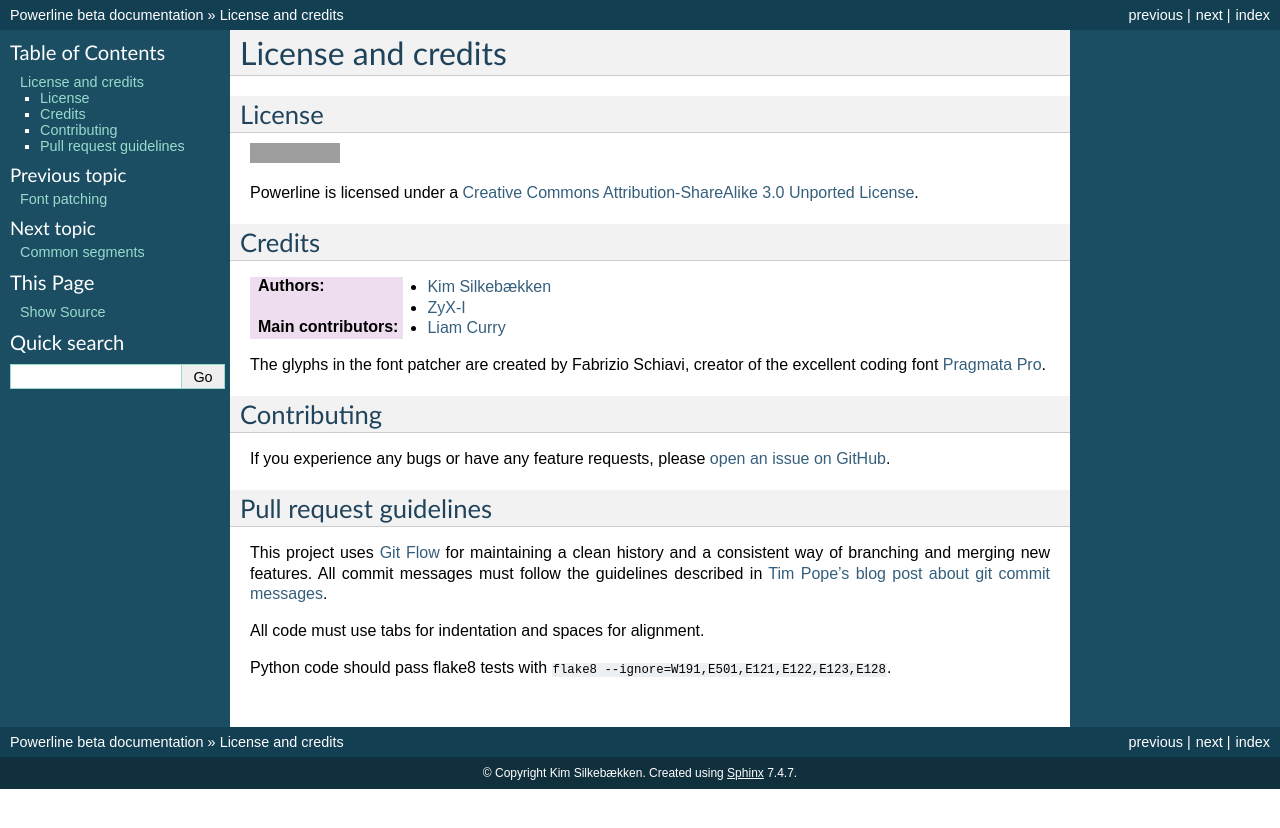
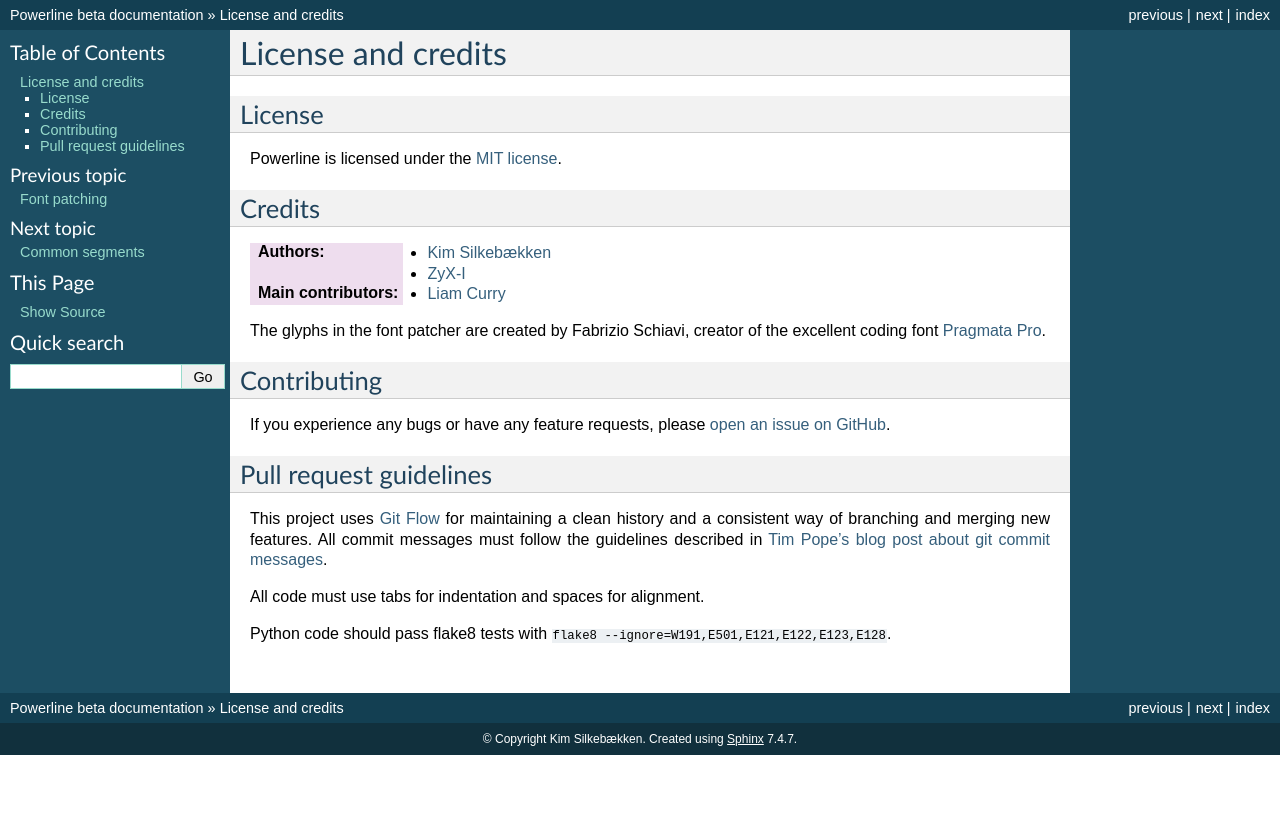
Before and after one commit to someyooyo/someyooyo, a Sphinx documentation site: the page built from docs/source/license-credits.rst, in a window 1280 px wide. Shown: the top 828 px of the page. Built offline with Sphinx 7.4.7, drawn with Linux system fonts in a browser that asks for light colours; grey boxes are pictures that could not be loaded.

Commit message:
Change license from CC BY-SA to the MIT license
Refs #299.

```diff
--- a/docs/source/license-credits.rst
+++ b/docs/source/license-credits.rst
@@ -5,13 +5,8 @@ License and credits
 License
 =======
 
-.. image:: http://i.creativecommons.org/l/by-sa/3.0/88x31.png
-   :target: `Creative Commons Attribution-ShareAlike 3.0 Unported License`_
-
-Powerline is licensed under a `Creative Commons Attribution-ShareAlike 3.0
-Unported License`_.
-
-.. _`Creative Commons Attribution-ShareAlike 3.0 Unported License`: http://creativecommons.org/licenses/by-sa/3.0/
+Powerline is licensed under the `MIT license
+<https://raw.github.com/Lokaltog/powerline/develop/LICENSE>`_.
 
 Credits
 =======
```
Also changed, not shown: 3 other files.
